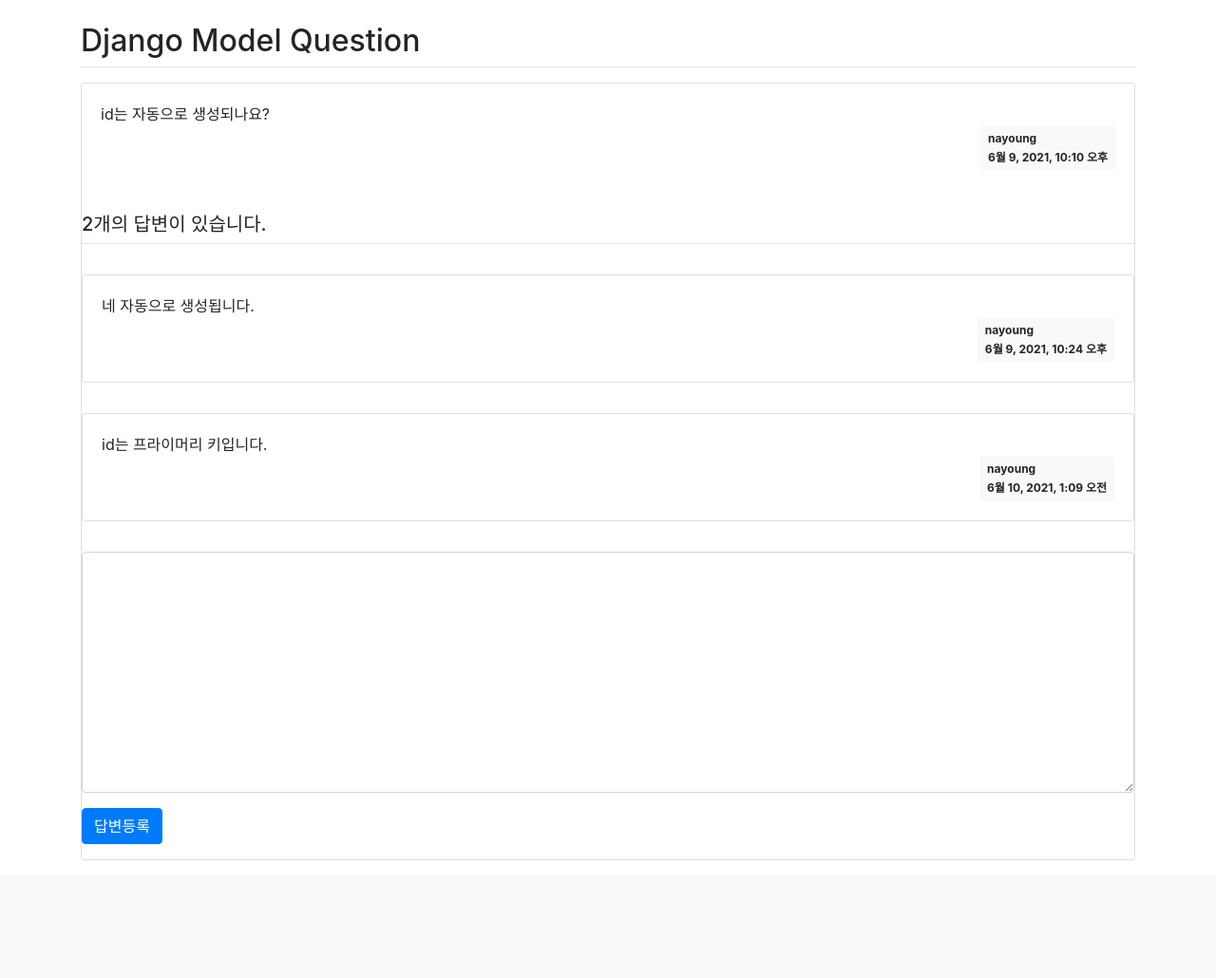
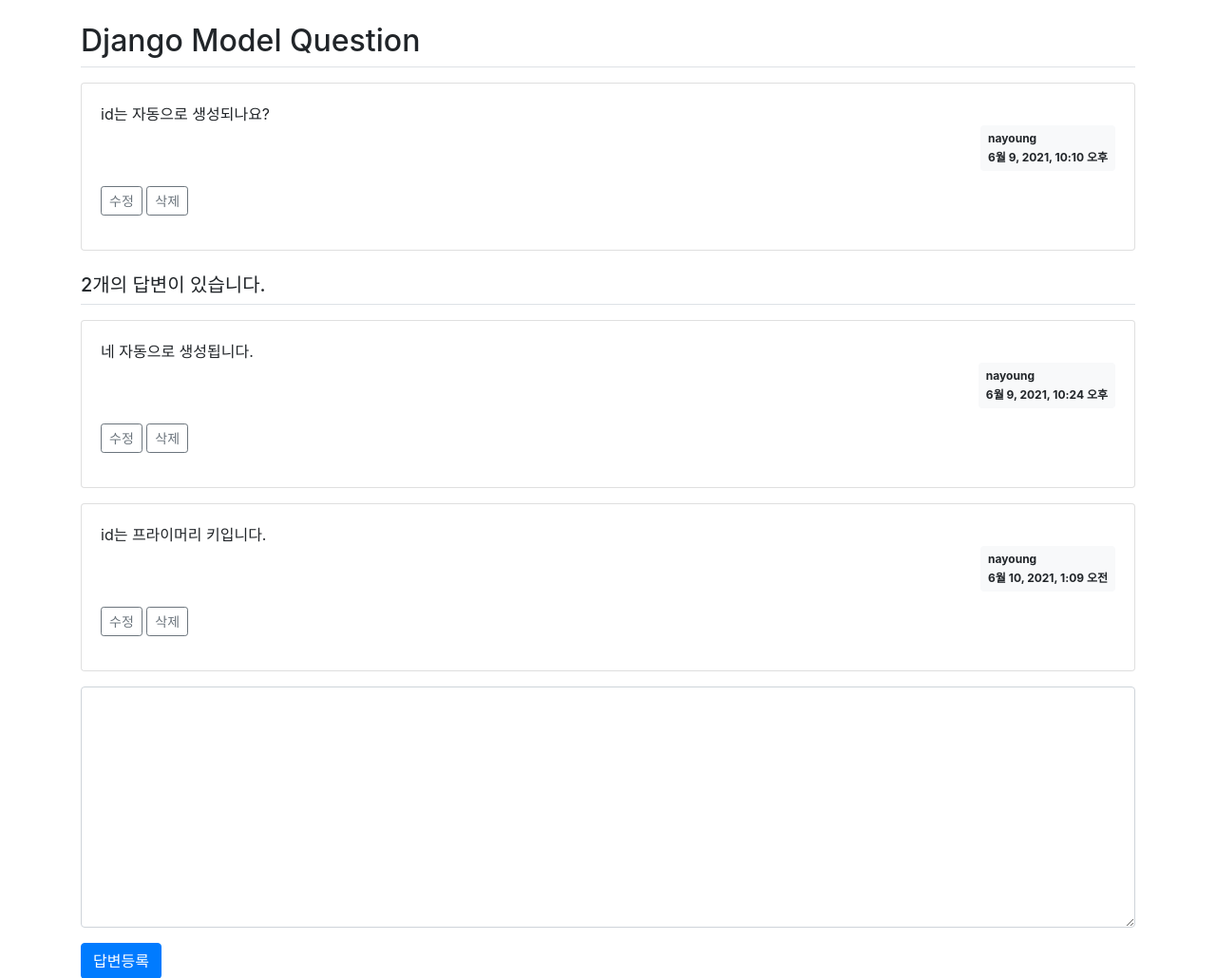
Before and after one commit to naa02/django-mysite, a Django app: page /pybo/answer/create/2/ in a window 1280 px wide. Shown: the part 57-1087 px from the top of the page at 95% size. Before the commit the page ends 963 px from the top, so only its background shows below. Run offline with Django 3.2, Linux system fonts and the light colour scheme; a user stored in the database is signed in; data comes from the database, SQL or seed files in the repository; both versions use the stored data as it was after the commit; some libraries are stand-ins or nearby versions.

Commit message:
게시물 수정&삭제 기능 추가

```diff
--- a/pybo/models.py
+++ b/pybo/models.py
@@ -6,6 +6,7 @@ class Question(models.Model):
     content = models.TextField()
     create_date = models.DateTimeField()
     author = models.ForeignKey(User, on_delete=models.CASCADE)
+    modify_date = models.DateTimeField(null=True, blank=True)
 
     def __str__(self):
         return self.subject
@@ -15,3 +16,4 @@ class Answer(models.Model):
     content = models.TextField()
     create_date = models.DateTimeField()
     author = models.ForeignKey(User, on_delete=models.CASCADE)
+    modify_date = models.DateTimeField(null=True, blank=True)
--- a/pybo/urls.py
+++ b/pybo/urls.py
@@ -9,4 +9,8 @@ urlpatterns = [
     path('<int:question_id>/', views.detail, name='detail'),
     path('answer/create/<int:question_id>/', views.answer_create, name='answer_create'),
     path('question/create/', views.question_create, name='question_create'),
+    path('question/modify/<int:question_id>/', views.question_modify, name='question_modify'),
+    path('question/delete/<int:question_id>/', views.question_delete, name='question_delete'),
+    path('answer/modify/<int:answer_id>/', views.answer_modify, name='answer_modify'),
+    path('answer/delete/<int:answer_id>/', views.answer_delete, name='answer_delete'),
 ]
--- a/pybo/views.py
+++ b/pybo/views.py
@@ -1,10 +1,11 @@
 from django.shortcuts import render, get_object_or_404, redirect
 from django.http import HttpResponse
-from .models import Question
+from .models import Question, Answer
 from django.utils import timezone
 from .forms import QuestionForm, AnswerForm
 from django.core.paginator import Paginator
 from django.contrib.auth.decorators import login_required
+from django.contrib import messages
 
 def index(request):
     """
@@ -66,3 +67,73 @@ def question_create(request):
         form = QuestionForm()
     context = {'form': form}
     return render(request, 'pybo/question_form.html', context)
+
+@login_required(login_url='common:login')
+def question_modify(request, question_id):
+    """
+    pybo 질문수정
+    """
+    question = get_object_or_404(Question, pk=question_id)
+    if request.user != question.author:
+        messages.error(request, '수정권한이 없습니다')
+        return redirect('pybo:detail', question_id=question.id)
+
+    if request.method == "POST":
+        form = QuestionForm(request.POST, instance=question)
+        if form.is_valid():
+            question = form.save(commit=False)
+            question.author = request.user
+            question.modify_date = timezone.now()  # 수정일시 저장
+            question.save()
+            return redirect('pybo:detail', question_id=question.id)
+    else:
+        form = QuestionForm(instance=question)
+    context = {'form': form}
+    return render(request, 'pybo/question_form.html', context)
+
+@login_required(login_url='common:login')
+def question_delete(request, question_id):
+    """
+    pybo 질문삭제
+    """
+    question = get_object_or_404(Question, pk=question_id)
+    if request.user != question.author:
+        messages.error(request, '삭제권한이 없습니다')
+        return redirect('pybo:detail', question_id=question.id)
+    question.delete()
+    return redirect('pybo:index')
+
+@login_required(login_url='common:login')
+def answer_modify(request, answer_id):
+    """
+    pybo 답변수정
+    """
+    answer = get_object_or_404(Answer, pk=answer_id)
+    if request.user != answer.author:
+        messages.error(request, '수정권한이 없습니다')
+        return redirect('pybo:detail', question_id=answer.question.id)
+
+    if request.method == "POST":
+        form = AnswerForm(request.POST, instance=answer)
+        if form.is_valid():
+            answer = form.save(commit=False)
+            answer.author = request.user
+            answer.modify_date = timezone.now()
+            answer.save()
+            return redirect('pybo:detail', question_id=answer.question.id)
+    else:
+        form = AnswerForm(instance=answer)
+    context = {'answer': answer, 'form': form}
+    return render(request, 'pybo/answer_form.html', context)
+
+@login_required(login_url='common:login')
+def answer_delete(request, answer_id):
+    """
+    pybo 답변삭제
+    """
+    answer = get_object_or_404(Answer, pk=answer_id)
+    if request.user != answer.author:
+        messages.error(request, '삭제권한이 없습니다')
+    else:
+        answer.delete()
+    return redirect('pybo:detail', question_id=answer.question.id)
--- a/templates/base.html
+++ b/templates/base.html
@@ -25,6 +25,10 @@
 <!-- Bootstrap JS -->
 <script src="{% static 'bootstrap.min.js' %}"></script>
 
+<!-- 자바스크립트 Start -->
+{% block script %}
+{% endblock %}
+<!-- 자바스크립트 End -->
+
 </body>
-
 </html>
--- a/templates/pybo/question_detail.html
+++ b/templates/pybo/question_detail.html
@@ -2,16 +2,45 @@
 {% block content %}
 
 <div class="container my-3">
+    <!-- 사용자오류 표시 -->
+    {% if messages %}
+    <div class="alert alert-danger my-3" role="alert">
+    {% for message in messages %}
+        <strong>{{ message.tags }}</strong>
+        <ul><li>{{ message.message }}</li></ul>
+    {% endfor %}
+    </div>
+    {% endif %}
+
     <h2 class="border-bottom py-2">{{ question.subject }}</h2>
     <div class="card my-3">
         <div class="card-body">
             <div class="card-text" style="white-space: pre-line;">{{ question.content }}</div>
             <div class="d-flex justify-content-end">
+
+            {% if question.modify_date %}
+            <div class="badge badge-light p-2 text-left mx-3">
+                <div class="mb-2">수정 일시</div>
+                <div>{{ question.modify_date }}</div>
+            </div>
+            {% endif %}
+
             <div class="badge badge-light p-2 text-left">
             <div class="mb-2">{{ question.author.username }}</div>
             <div>{{ question.create_date }}</div>
             </div>
         </div>
+
+        {% if request.user == question.author %}
+        <div class="my-3">
+            <a href="{% url 'pybo:question_modify' question.id  %}"
+               class="btn btn-sm btn-outline-secondary">수정</a>
+            <a href="#" class="delete btn btn-sm btn-outline-secondary"
+                data-uri="{% url 'pybo:question_delete' question.id  %}">삭제</a>
+        </div>
+        {% endif %}
+
+       </div>
     </div>
     <h5 class="border-bottom my-3 py-2">{{question.answer_set.count}}개의 답변이 있습니다.</h5>
     {% for answer in question.answer_set.all %}
@@ -20,14 +49,32 @@
             <div class="card-text" style="white-space: pre-line;">{{ answer.content }}</div>
             <div class="d-flex justify-content-end">
 
+            {% if answer.modify_date %}
+            <div class="badge badge-light p-2 text-left mx-3">
+                <div class="mb-2">수정 일시</div>
+                <div>{{ answer.modify_date }}</div>
+            </div>
+            {% endif %}
+
             <div class="badge badge-light p-2 text-left">
             <div class="mb-2">{{ answer.author.username }}</div>
             <div>{{ answer.create_date }}</div>
                 </div>
             </div>
+
+            {% if request.user == answer.author %}
+            <div class="my-3">
+            <a href="{% url 'pybo:answer_modify' answer.id  %}"
+               class="btn btn-sm btn-outline-secondary">수정</a>
+            <a href="#" class="delete btn btn-sm btn-outline-secondary "
+               data-uri="{% url 'pybo:answer_delete' answer.id  %}">삭제</a>
+            </div>
+            {% endif %}
+
         </div>
     </div>
     {% endfor %}
+
     <form action="{% url 'pybo:answer_create' question.id %}" method="post" class="my-3">
         {% csrf_token %}
 
@@ -51,3 +98,15 @@
 </div>
 
 {% endblock %}
+
+{% block script %}
+<script type='text/javascript'>
+$(document).ready(function(){
+    $(".delete").on('click', function() {
+        if(confirm("정말로 삭제하시겠습니까?")) {
+            location.href = $(this).data('uri');
+        }
+    });
+});
+</script>
+{% endblock %}
```
Also changed, not shown: templates/pybo/answer_form.html (added, +16 -0 lines), db.sqlite3, pybo/migrations/0004_auto_20210613_2343.py (added).
